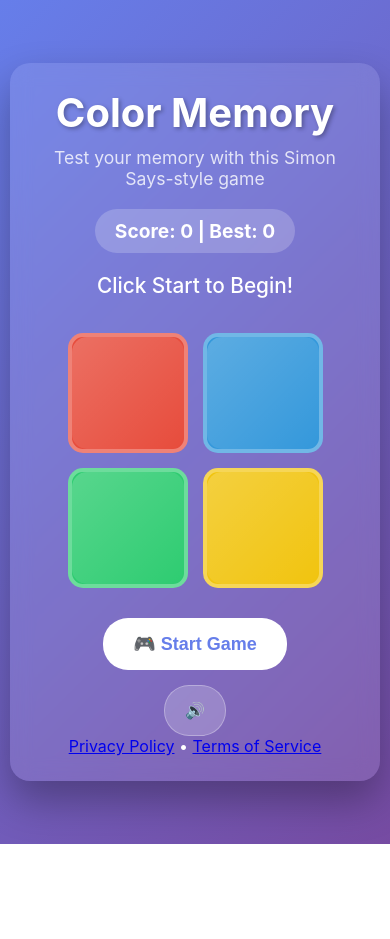
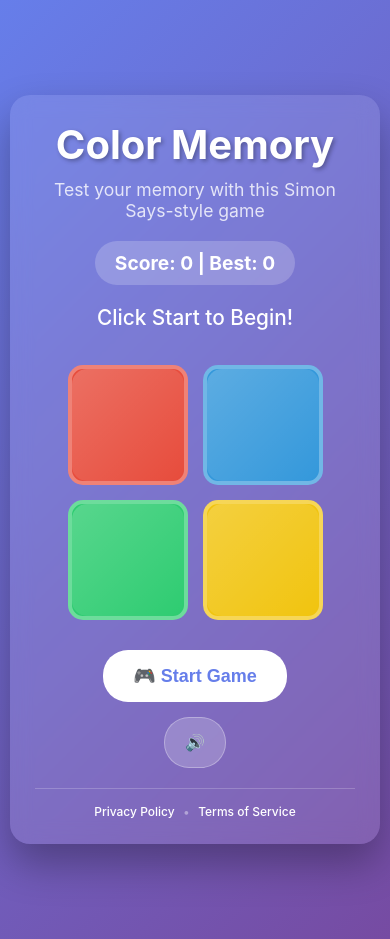
Before and after one commit to CNNMN01/color-memory-game, a plain HTML site: page index.html in a window 390 px wide. Before the commit the page ends 844 px from the top, so only its background shows below. Drawn offline with Linux system fonts and the light colour scheme.

Commit message:
Update style.css

```diff
--- a/style.css
+++ b/style.css
@@ -118,6 +118,7 @@ header h1 {
     gap: 15px;
     justify-content: center;
     flex-wrap: wrap;
+    margin-bottom: 20px;
 }
 
 button {
@@ -152,6 +153,33 @@ button {
 #sound-toggle:hover {
     background: rgba(255, 255, 255, 0.3);
     transform: translateY(-2px);
+}
+
+/* Footer Links */
+.footer-links {
+    text-align: center;
+    margin-top: 30px;
+    padding-top: 20px;
+    border-top: 1px solid rgba(255, 255, 255, 0.2);
+    font-size: 14px;
+    color: rgba(255, 255, 255, 0.8);
+}
+
+.footer-links a {
+    color: white;
+    text-decoration: none;
+    transition: color 0.3s ease;
+    font-weight: 500;
+}
+
+.footer-links a:hover {
+    color: rgba(255, 255, 255, 0.6);
+    text-decoration: underline;
+}
+
+.footer-links span {
+    margin: 0 10px;
+    color: rgba(255, 255, 255, 0.4);
 }
 
 /* Modal Styles */
@@ -227,27 +255,24 @@ button {
     width: 100%;
     display: flex;
     justify-content: center;
+    align-items: center;
     margin: 15px 0;
+    min-height: 90px;
 }
 
 .top-ad {
-    position: fixed;
-    top: 10px;
-    left: 50%;
-    transform: translateX(-50%);
-    z-index: 1000;
+    position: relative;
+    margin-bottom: 20px;
 }
 
 .bottom-ad {
-    position: fixed;
-    bottom: 10px;
-    left: 50%;
-    transform: translateX(-50%);
-    z-index: 1000;
+    position: relative;
+    margin-top: 20px;
 }
 
 .modal-ad {
     margin: 20px 0;
+    min-height: 250px;
 }
 
 .ad-placeholder {
@@ -257,6 +282,12 @@ button {
     border-radius: 5px;
     font-size: 12px;
     border: 1px dashed rgba(0, 0, 0, 0.2);
+}
+
+/* AdSense Responsive Adjustments */
+.adsbygoogle {
+    display: block;
+    width: 100%;
 }
 
 /* Share Message */
@@ -272,6 +303,7 @@ button {
     font-weight: bold;
     z-index: 2000;
     animation: fadeInOut 2s ease-in-out;
+    box-shadow: 0 10px 30px rgba(0, 0, 0, 0.3);
 }
 
 /* SEO Content */
@@ -332,9 +364,17 @@ button {
     }
 
     .top-ad, .bottom-ad {
-        position: relative;
-        transform: none;
-        left: auto;
+        min-height: 50px;
+    }
+
+    .footer-links {
+        font-size: 12px;
+        margin-top: 20px;
+        padding-top: 15px;
+    }
+
+    .footer-links span {
+        margin: 0 5px;
     }
 }
 
@@ -358,3 +398,15 @@ button:focus, .color-button:focus {
         border-width: 5px !important;
     }
 }
+
+/* Print styles */
+@media print {
+    .ad-container,
+    .footer-links {
+        display: none !important;
+    }
+
+    body {
+        background: white;
+    }
+}
```
